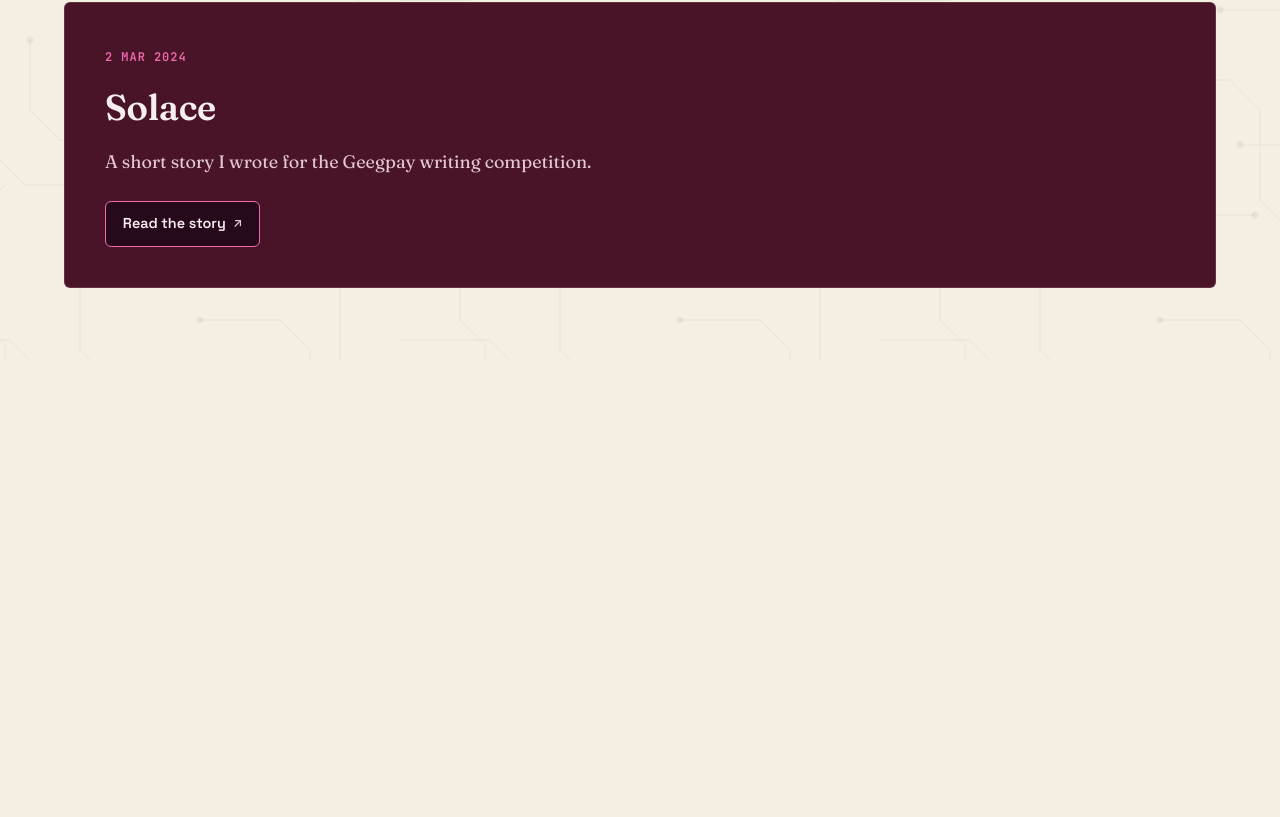
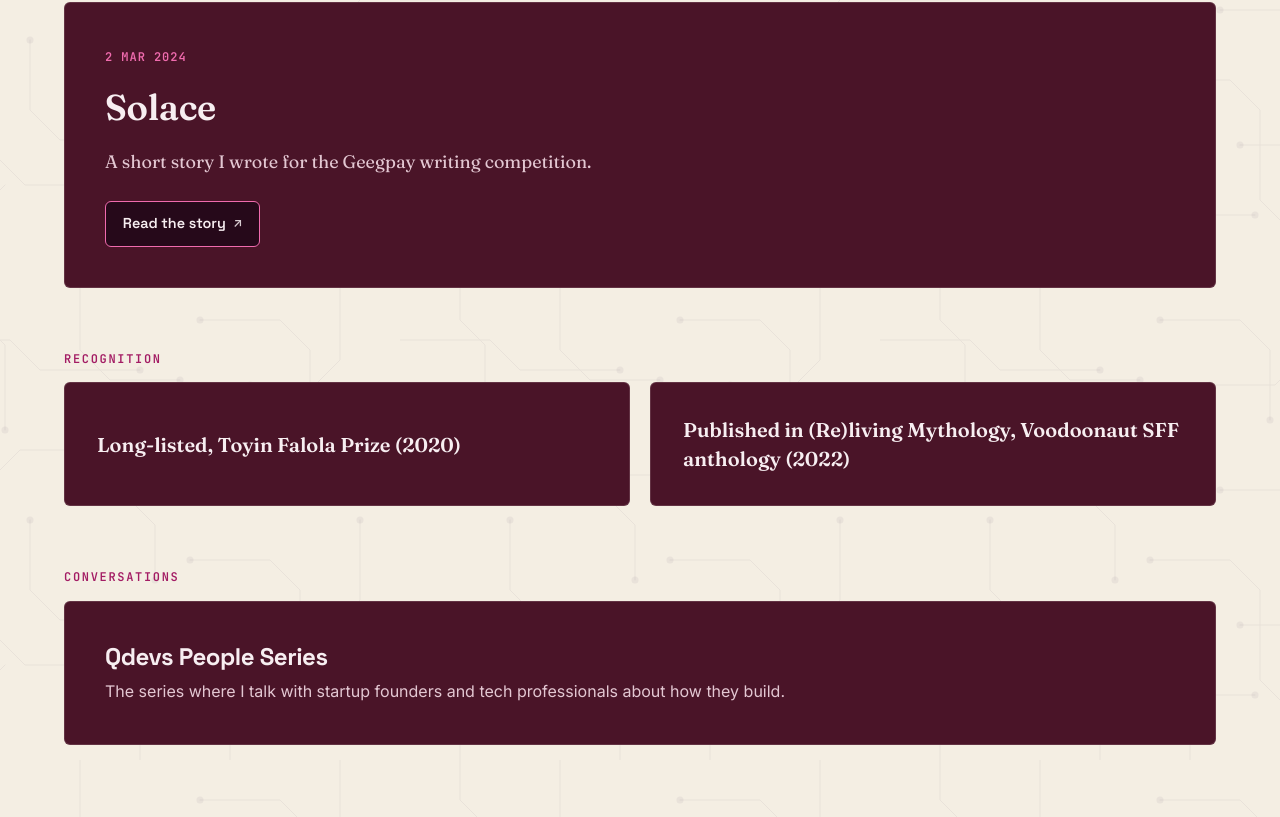
Before and after one commit to Pluri45/story_teller, a plain HTML site: page index.html in a window 1280 px wide. Shown: the part 4040-4857 px from the top of the page. Before the commit the page ends 4400 px from the top, so only its background shows below. Drawn offline with Linux system fonts and the light colour scheme.

Commit message:
feat: add writing section part 2

```diff
--- a/content/writing.json
+++ b/content/writing.json
@@ -43,5 +43,23 @@
     "note": "A short story I wrote for the Geegpay writing competition.",
     "excerpt": "",
     "buttonLabel": "Read the story"
+  },
+  "recognition": {
+    "heading": "Recognition",
+    "items": [
+      {
+        "title": "Long-listed, Toyin Falola Prize (2020)"
+      },
+      {
+        "title": "Published in (Re)living Mythology, Voodoonaut SFF anthology (2022)"
+      }
+    ]
+  },
+  "series": {
+    "heading": "Conversations",
+    "title": "Qdevs People Series",
+    "description": "The series where I talk with startup founders and tech professionals about how they build.",
+    "url": "",
+    "buttonLabel": "Watch / listen"
   }
 }
--- a/css/styles.css
+++ b/css/styles.css
@@ -1939,6 +1939,41 @@ html[data-theme="light"] .writing {
   margin-top: 0.5rem;
 }
 
+/* Recognition items: 2 small items side by side on wide screens, stacked on phones */
+.recognition-grid {
+  display: grid;
+  grid-template-columns: minmax(0, 1fr);
+  gap: 1.25rem;
+}
+
+.recognition-card {
+  display: flex;
+  flex-direction: column;
+  justify-content: center;
+  min-height: 4.5rem;
+}
+
+.recognition-card__title {
+  margin: 0;
+  font-family: var(--font-serif);
+  font-size: clamp(1.05rem, 1.8vw, 1.25rem);
+  font-weight: 600;
+  line-height: 1.45;
+  color: var(--card-text);
+}
+
+/* Qdevs People Series card */
+.series-card {
+  display: flex;
+  flex-direction: column;
+  gap: 1.25rem;
+  align-items: flex-start;
+}
+
+.series-card .btn--writing {
+  flex-shrink: 0;
+}
+
 .writing__fallback {
   color: var(--muted);
   font-size: 1rem;
@@ -1955,6 +1990,9 @@ html[data-theme="light"] .writing {
   .writing__posts {
     grid-template-columns: repeat(2, minmax(0, 1fr));
   }
+  .recognition-grid {
+    grid-template-columns: repeat(2, minmax(0, 1fr));
+  }
 }
 
 @media (min-width: 769px) {
@@ -1968,16 +2006,22 @@ html[data-theme="light"] .writing {
     gap: 4rem;
   }
   .writing-card,
-  .story-card {
+  .story-card,
+  .series-card {
     padding: 2.5rem;
   }
-  .writing-card--newsletter {
+  .recognition-card {
+    padding: 2rem;
+  }
+  .writing-card--newsletter,
+  .series-card {
     flex-direction: row;
     justify-content: space-between;
     align-items: center;
     gap: 2rem;
   }
-  .writing-card--newsletter .btn--writing {
+  .writing-card--newsletter .btn--writing,
+  .series-card .btn--writing {
     flex-shrink: 0;
   }
 }
--- a/js/writing.js
+++ b/js/writing.js
@@ -22,7 +22,7 @@
     ]);
   }
 
-  // Section subheading (e.g. "Newsletter", "Fiction")
+  // Section subheading (e.g. "Newsletter", "Fiction", "Recognition")
   function groupHeading(text) {
     return el("h3", { class: "writing__group-heading", text: text });
   }
@@ -88,6 +88,48 @@
     ]);
   }
 
+  // Renders the Recognition block: 2 items side by side on wide screens, stacked on phones
+  function renderRecognition(r) {
+    var grid = el("div", { class: "recognition-grid" });
+    (r.items || []).forEach(function (item) {
+      grid.appendChild(el("article", { class: "writing-card recognition-card" }, [
+        el("h4", { class: "recognition-card__title", text: item.title })
+      ]));
+    });
+
+    return el("div", { class: "writing__block" }, [
+      groupHeading(r.heading || "Recognition"),
+      grid
+    ]);
+  }
+
+  // Renders the Qdevs People Series card; hides button if url is empty
+  function renderSeries(s) {
+    var cardChildren = [
+      el("div", { class: "series-card__text" }, [
+        el("h4", { class: "writing-card__title", text: s.title || s.name }),
+        el("p", { class: "writing-card__body", text: s.description || s.text })
+      ])
+    ];
+
+    if (s.url && s.url.trim() && !/\[PLACEHOLDER/i.test(s.url)) {
+      cardChildren.push(externalButton(s.buttonLabel || "Watch / listen", s.url, "btn--writing"));
+    }
+
+    return el("div", { class: "writing__block" }, [
+      groupHeading(s.heading || "Conversations"),
+      el("article", { class: "writing-card series-card" }, cardChildren)
+    ]);
+  }
+
+  // Smoothly scroll to the Writing section (instant if reduced motion is preferred)
+  function scrollToWriting() {
+    var writingSec = document.getElementById("writing");
+    if (writingSec) {
+      writingSec.scrollIntoView({ behavior: Site.reducedMotion ? "auto" : "smooth" });
+    }
+  }
+
   // Main render entry point
   function renderWriting(data) {
     var codeEl = document.getElementById("writing-code");
@@ -103,7 +145,17 @@
     body.innerHTML = "";
     if (data.newsletter) body.appendChild(renderNewsletter(data.newsletter));
     if (data.fiction) body.appendChild(renderFiction(data.fiction));
+    if (data.recognition) body.appendChild(renderRecognition(data.recognition));
+    if (data.series) body.appendChild(renderSeries(data.series));
   }
+
+  // Make the Writing lens button in hero and sticky bar scroll smoothly to this section
+  document.addEventListener("click", function (e) {
+    var btn = e.target.closest && e.target.closest('[data-lens="writing"]');
+    if (btn) {
+      scrollToWriting();
+    }
+  });
 
   Site.loadJSON("writing")
     .then(renderWriting)
```
